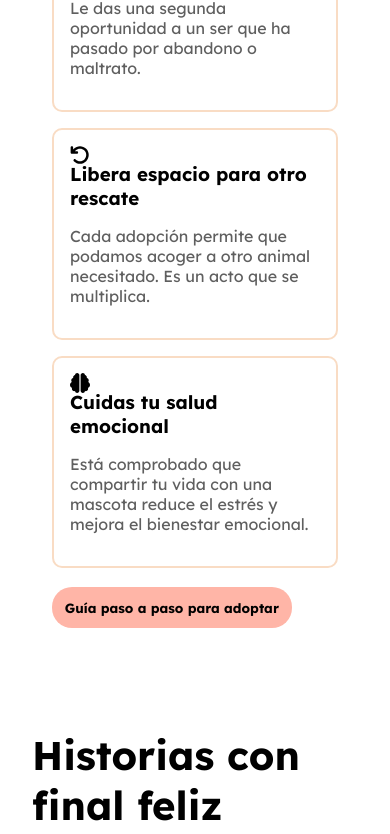
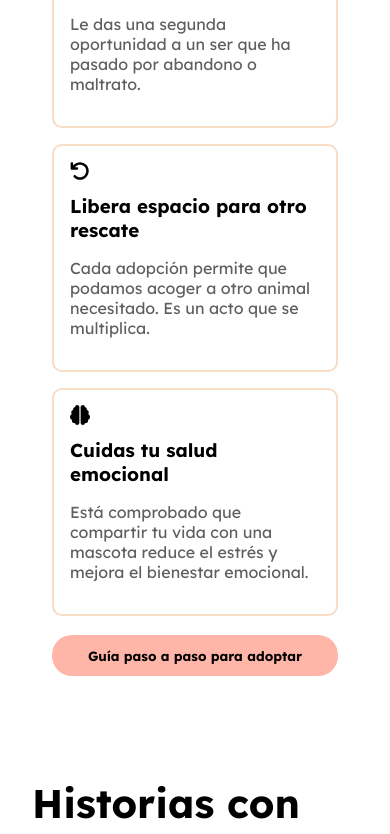
Before and after one commit to Darionvr/unhogarmas, a React (Vite) app in the folder client/: page / in a window 390 px wide. Shown: the part 1130-1964 px from the top of the page. Built offline with nearby package versions, Linux system fonts and the light colour scheme.

Commit message:
Boton Home Version Móvil

```diff
--- a/client/src/AppQueries.css
+++ b/client/src/AppQueries.css
@@ -137,7 +137,12 @@
     .main-pictures {
         display: none;
     }
-
+    .cards{
+        padding-top: 3rem;
+    }
+.main-section .melon-button{
+    width: 100%;
+}
     /************************* REGISTER *************************/
 
     .main-register {
@@ -159,6 +164,9 @@
 
     .header-voluntary {
         text-align: center;
+    }
+    .input-group:last-of-type {
+    padding: 1rem;
     }
 
     /************************* STAFF *************************/
--- a/client/src/assets/Context/UserContext.jsx
+++ b/client/src/assets/Context/UserContext.jsx
@@ -29,7 +29,7 @@ const UserProvider = ({ children }) => {
             if (found) {
                 setToken(true);
                 setUsername(found.email);
-                navigate('/Myprofile');
+
                 return true;
             } else {
                 setToken(false);
```
